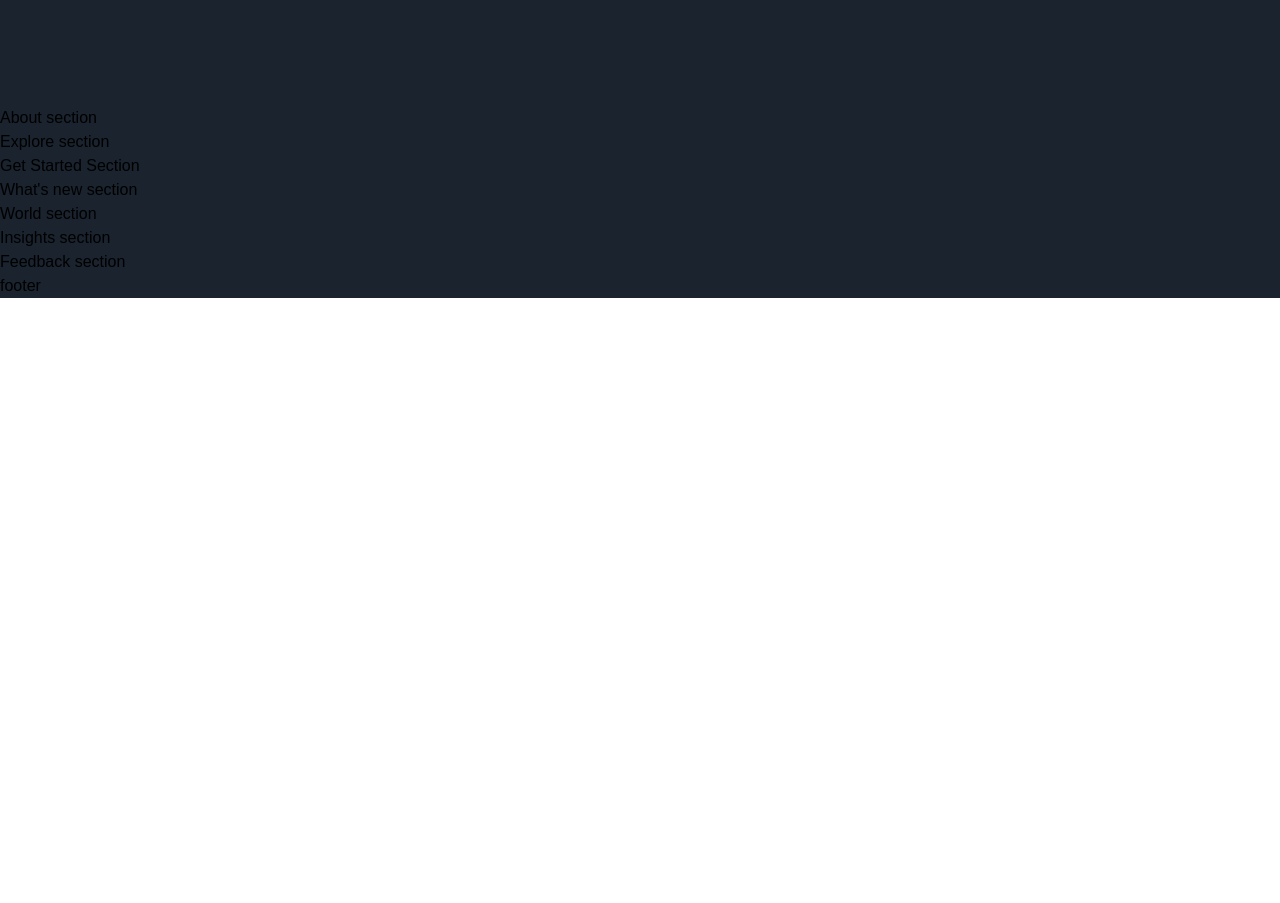
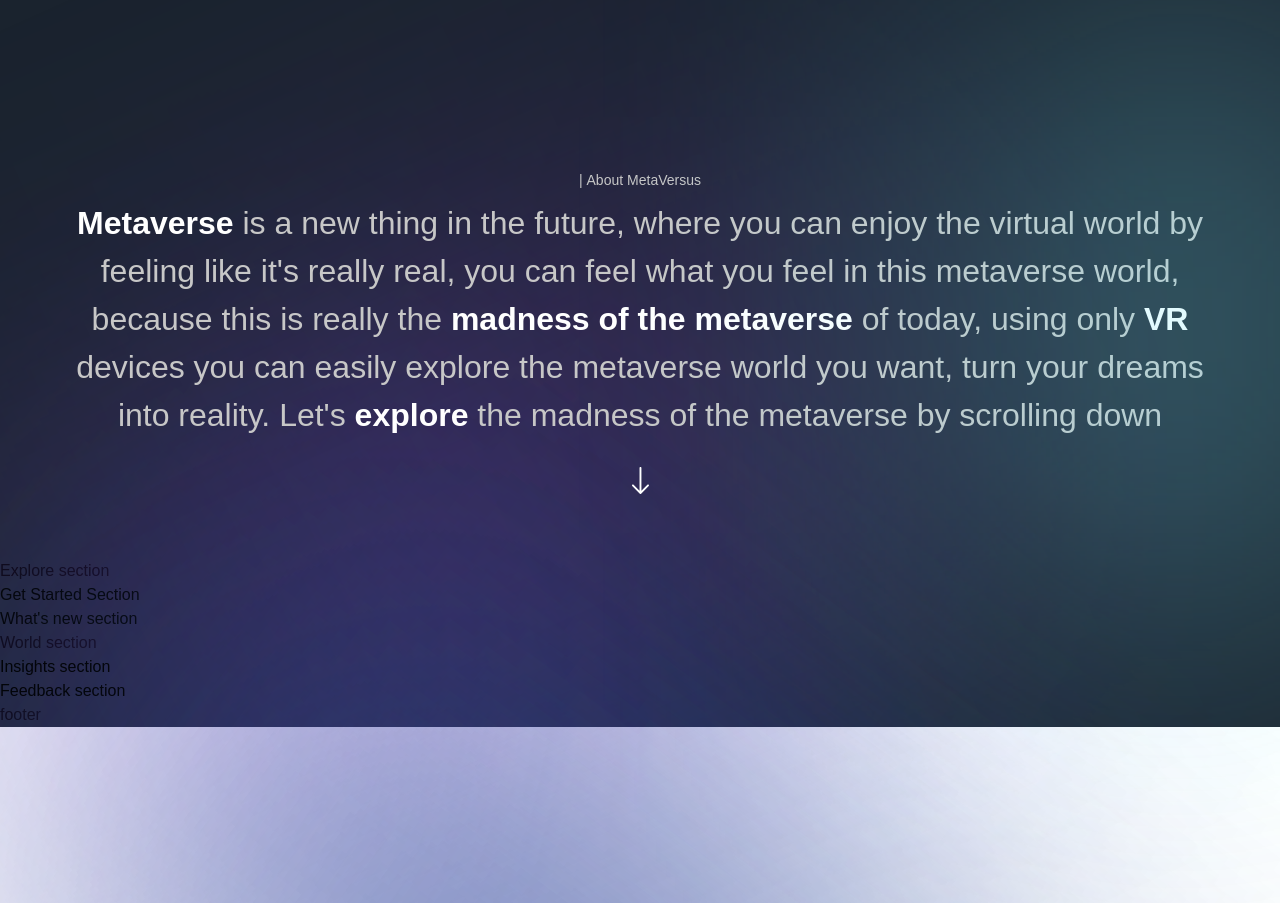
Before and after one commit to Tommy3DE/nauka-metaverse-nextjs, a Next.js app: page / in a window 1280 px wide. Shown: the part 1078-1981 px from the top of the page. Before the commit the page ends 1376 px from the top, so only its background shows below. Built offline with nearby package versions, Linux system fonts and the light colour scheme; a web font is replaced by a local one.

Commit message:
adding about page

```diff
--- a/app/page.js
+++ b/app/page.js
@@ -4,14 +4,23 @@
 const Page = () => (
   <div className='bg-primary-black overflow-hiddenx '>
     <Navbar />
-    <Hero/>
+    <Hero />
+    <div className='relative'>
       <About />
+      <div className='gradient-03 z-0' />
       <Explore />
+    </div>
+    <div className='relative'>
       <GetStarted />
+      <div className='gradient-04 z-0' />
       <WhatsNew />
+    </div>
     <World />
+    <div className='relative'>
       <Insights />
+      <div className='gradient-04 z-0' />
       <Feedback />
+    </div>
     <Footer />
   </div>
 );
--- a/components/CustomTexts.jsx
+++ b/components/CustomTexts.jsx
@@ -1,9 +1,25 @@
 'use client';
 
-export const TypingText = () => (
-  <p>Typing Text</p>
+import { textContainer, textVariant2 } from "../utils/motion";
+
+import { motion } from "framer-motion";
+
+export const TypingText = ({ title, textStyles }) => (
+  <motion.p
+    variants={textContainer}
+    className={`font-normal text-[14px] text-secondary-white ${textStyles}`}
+  >
+    {Array.from(title).map((letter, index)=>(
+      <motion.span
+        variants={textVariant2}
+        key={index}
+      >
+        {letter === ' ' ? '\u00A0' : letter}
+      </motion.span>
+    ))}
+  </motion.p>
 );
 
-export const TitleText = () => (
+export const TitleText = ({ title, textStyles }) => (
   <h2>Title Text</h2>
 );
--- a/sections/About.jsx
+++ b/sections/About.jsx
@@ -1,8 +1,46 @@
 'use client';
+import { motion } from "framer-motion";
+import { TypingText } from "../components";
+
+import styles from '../styles'
+import { fadeIn, staggerContainer } from '../utils/motion'
 
 const About = () => (
-  <section>
-    About section
+  <section className={`${styles.paddings} relative z-10`}>
+    <div className="gradient-02 z-0" />
+    <motion.div
+      variants={staggerContainer}
+      initial="hidden"
+      whileInView="show"
+      viewport={{ once: false, amount: 0.25 }}
+      className={`${styles.innerWidth} mx-auto ${styles.flexCenter} flex-col`}
+      >
+        <TypingText title='| About MetaVersus' textStyles='text-center' />
+        <motion.p
+          variants={fadeIn('up', 'tween', 0.2, 1)}
+          className='mt-[8px] font-normal sm:text-[32px] text-[20px] text-center text-secondary-white '
+        >
+          <span className="font-extrabold text-white">Metaverse</span> is a new
+        thing in the future, where you can enjoy the virtual world by feeling
+        like it's really real, you can feel what you feel in this metaverse
+        world, because this is really the{' '}
+        <span className="font-extrabold text-white">
+          madness of the metaverse
+        </span>{' '}
+        of today, using only{' '}
+        <span className="font-extrabold text-white">VR</span> devices you can
+        easily explore the metaverse world you want, turn your dreams into
+        reality. Let's{' '}
+        <span className="font-extrabold text-white">explore</span> the madness
+        of the metaverse by scrolling down
+        </motion.p>
+        <motion.img
+        variants={fadeIn('up', 'tween', 0.3, 1)}
+        src='/arrow-down.svg'
+        alt='arrow'
+        className="w-[18px] h-[28px] object-contain mt-[28px]"
+        />
+    </motion.div>
   </section>
 );
 
```
Lines whose indentation alone changed are shown as unchanged.
